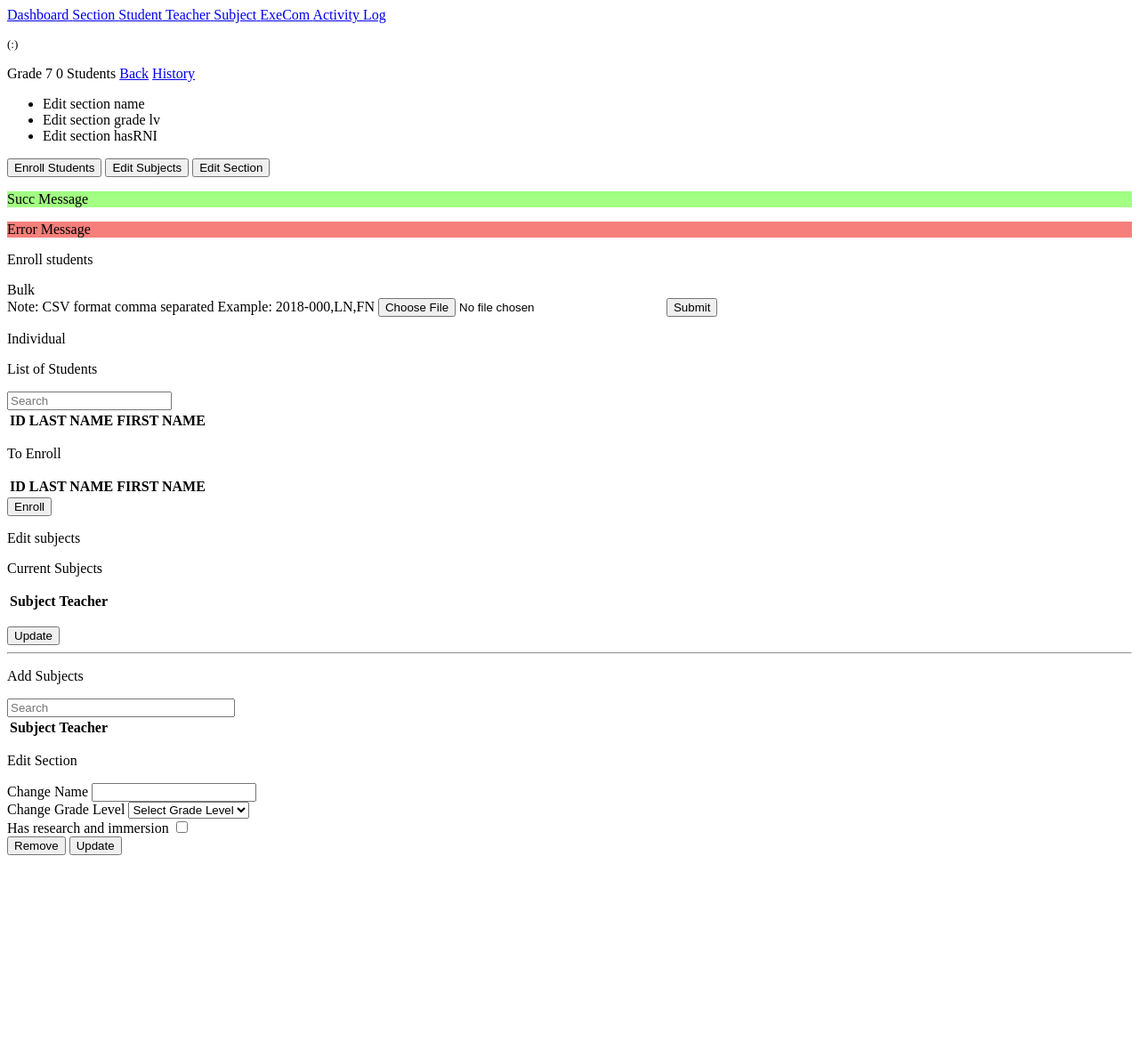
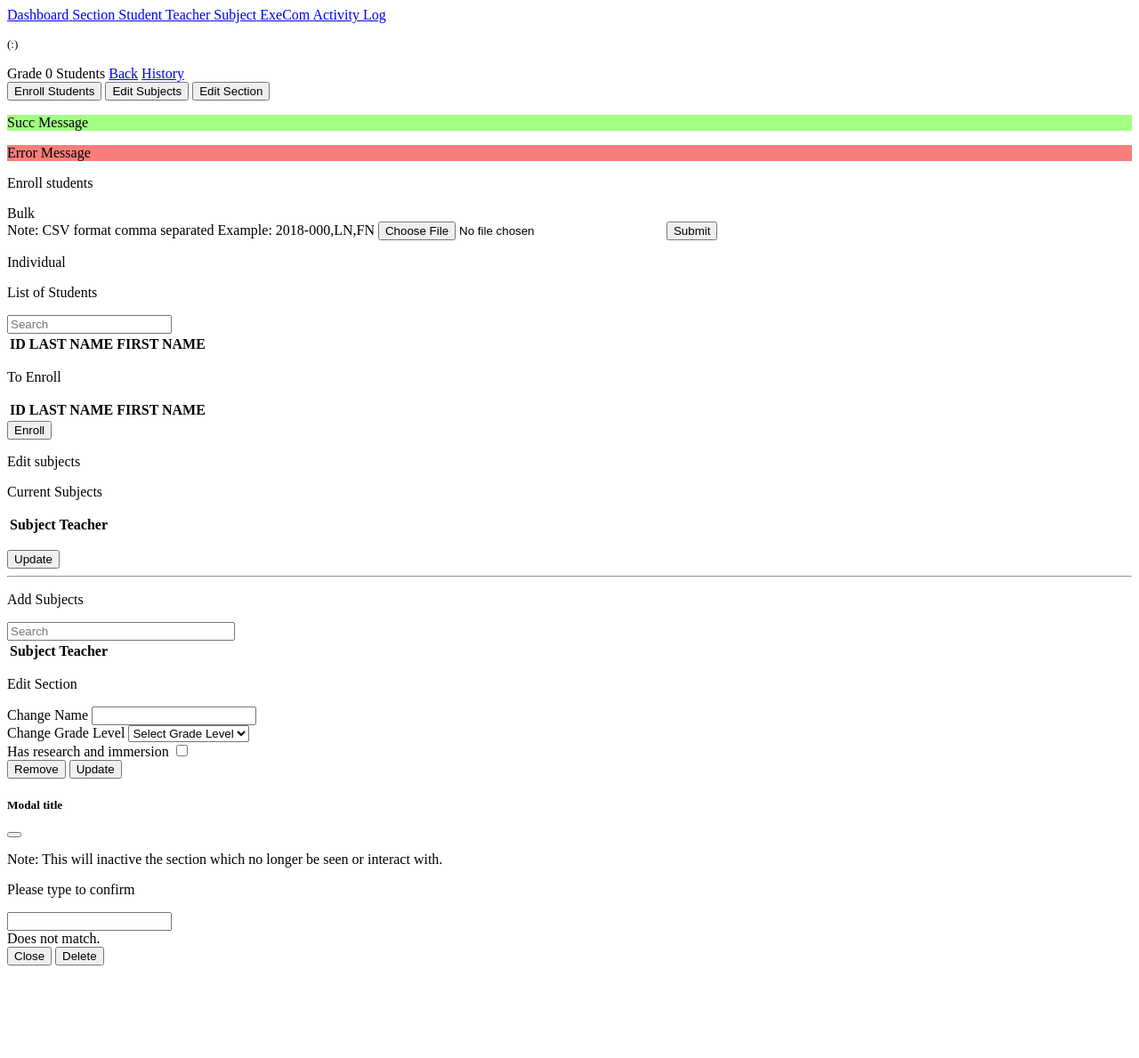
Before and after one commit to eSmooothie/IDS-TER, a CodeIgniter 4 app: the page made by app/Views/admin/pages/editSection.php in a window 1280 px wide. Shown: the whole page at 89% size. Before the commit the page ends 961 px from the top, so only its background shows below. Run offline with PHP 8.4 and a stand-in for CodeIgniter, Linux system fonts and the light colour scheme; the template is opened without the code that fills it, so the values that code supplies are empty; some libraries are stand-ins or nearby versions.

Commit message:
can now update section data

```diff
--- a/app/Config/Routes.php
+++ b/app/Config/Routes.php
@@ -47,7 +47,8 @@ $routes->get("/admin/section/grade/(:num)/(:num)/edit","Section::editSection/$1/
 $routes->post("/admin/section/student/enroll","Section::enrollStudents");
 $routes->post("/admin/section/student/enroll/csv","Section::enrollStudentsCSV");
 $routes->post("/admin/section/subject/update","Section::updateSubject");
-
+$routes->post("/admin/section/update","Section::updateSection");
+$routes->post("/admin/section/remove","Section::removeSection");
 
 
 if (file_exists(APPPATH . 'Config/' . ENVIRONMENT . '/Routes.php'))
--- a/app/Views/admin/pages/editSection.php
+++ b/app/Views/admin/pages/editSection.php
@@ -46,7 +46,7 @@
             </small>
           </p>
           <span class="d-flex align-items-center">
-            <span class="text-muted">Grade 7</span>
+            <span class="text-muted">Grade <?php echo $sectionData['GRADE_LV']; ?></span>
             <span class="ms-2 me-2" style="font-size:5px;"><i class="fas fa-circle"></i></span>
             <span class="text-success"><?php echo count($students); ?> Students</span>
             <span class="ms-2 me-2" style="font-size:5px;"><i class="fas fa-circle"></i></span>
@@ -58,13 +58,6 @@
       </div>
     </div>
     <div class="contaier-fluid">
-      <div class="">
-        <ul>
-          <li>Edit section name</li>
-          <li>Edit section grade lv</li>
-          <li>Edit section hasRNI</li>
-        </ul>
-      </div>
       <div class="d-flex">
         <button type="button" name="button" class="btn btn-primary me-3" onclick="changeEditContainer(1);">Enroll Students</button>
         <button type="button" name="button" class="btn btn-primary me-3" onclick="changeEditContainer(2);">Edit Subjects</button>
@@ -377,11 +370,12 @@
       <div class="" id="editSectionContainer">
         <p class="fs-3 mb-3">Edit Section</p>
         <div class="border rounded p-3 bg-light bg-gradient mb-3">
-          <form class="">
+          <form class="" id="editSectionForm">
+            <input type="hidden" name="sectionId" value="<?php echo $sectionData['ID']; ?>">
             <!-- name -->
             <div class="mb-3">
               <label for="sectionName" class="form-label">Change Name</label>
-              <input name="sectionName" type="email" class="form-control" id="sectionName" placeholder="<?php echo $sectionData['NAME']; ?>">
+              <input name="sectionName" type="text" class="form-control" id="sectionName" placeholder="<?php echo $sectionData['NAME']; ?>">
             </div>
             <!-- grade lv -->
             <div class="mb-3">
@@ -399,11 +393,11 @@
             <!-- has rni -->
             <div class="form-check form-switch mb-3">
               <label class="form-check-label" for="hasRNI">Has research and immersion</label>
-              <input class="form-check-input" type="checkbox" id="hasRNI" <?php echo ($sectionData['HAS_RNI'])? "checked":"";  ?>>
+              <input name="hasRNI" class="form-check-input" type="checkbox" id="hasRNI" <?php echo ($sectionData['HAS_RNI'])? "checked":"";  ?>>
             </div>
             <div class="d-flex justify-content-between">
-              <button type="button" name="button" class="btn btn-danger">Remove</button>
-              <button type="button" name="button" class="btn btn-primary">Update</button>
+              <button type="button" name="button" class="btn btn-danger" data-bs-toggle="modal" data-bs-target="#removeSection">Remove</button>
+              <button type="submit" name="button" class="btn btn-primary">Update</button>
             </div>
           </form>
         </div>
@@ -411,6 +405,35 @@
     </div>
   </div>
 </div>
+<!-- Modal -->
+<div class="modal fade" id="removeSection" data-bs-backdrop="static" data-bs-keyboard="false" tabindex="-1" aria-labelledby="staticBackdropLabel" aria-hidden="true">
+  <div class="modal-dialog">
+    <div class="modal-content">
+      <div class="modal-header">
+        <h5 class="modal-title" id="staticBackdropLabel">Modal title</h5>
+        <button type="button" class="btn-close" data-bs-dismiss="modal" aria-label="Close"></button>
+      </div>
+      <form class="" id="removeSectionForm">
+        <div class="modal-body">
+          <p><span class="fw-bold">Note: </span> This will inactive the section which no longer be seen or interact with.</p>
+          <p>Please type <span class="fw-bold text-danger"><?php echo $sectionData['NAME']; ?></span> to confirm</p>
+          <div class="">
+            <input type="hidden" name="sectionID" value="<?php echo $sectionData['ID']; ?>">
+            <input name="removeSectionName" type="text" class="form-control" id="removeSectionName" aria-describedby="sectionName">
+            <div class="invalid-feedback">
+              Does not match.
+            </div>
+          </div>
+        </div>
+        <div class="modal-footer">
+          <button type="button" class="btn btn-secondary" data-bs-dismiss="modal">Close</button>
+          <button type="submit" class="btn btn-danger">Delete</button>
+        </div>
+      </form>
+
+    </div>
+  </div>
+</div>
 <div class="" style="height:10vh;">
 </div>
 <script src="<?php echo "$baseUrl/assets/js/adminSection.js"; ?>" charset="utf-8"></script>
--- a/public_html/assets/js/adminSection.js
+++ b/public_html/assets/js/adminSection.js
@@ -165,6 +165,35 @@ function add(element){
   toEnroll.push(value);
 }
 
+$("#editSectionForm").submit(function(e){
+  e.preventDefault();
+  var formData = $(this).serializeArray();
+
+  var path = "/admin/section/update";
+  var done = function(data){
+    window.location.reload();
+  };
+  sendPostRequest(path, formData, done);
+
+});
+
+$("#removeSectionForm").submit(function(e){
+  e.preventDefault();
+  var formData = $(this).serializeArray();
+
+  var path = "/admin/section/remove";
+  var done = function(data){
+    const isMatch = data['data'];
+    console.log(isMatch);
+    if(isMatch){
+      window.location.href = "/admin/section";
+    }else{
+      document.getElementById('removeSectionName').classList.add('is-invalid');
+    }
+  }
+  sendPostRequest(path, formData, done);
+});
+
 $("#bulkEnroll").submit(function(e){
   e.preventDefault();
   var form = document.getElementById('bulkEnroll');
```
Also changed, not shown: app/Controllers/Section.php (+65 -0 lines).
